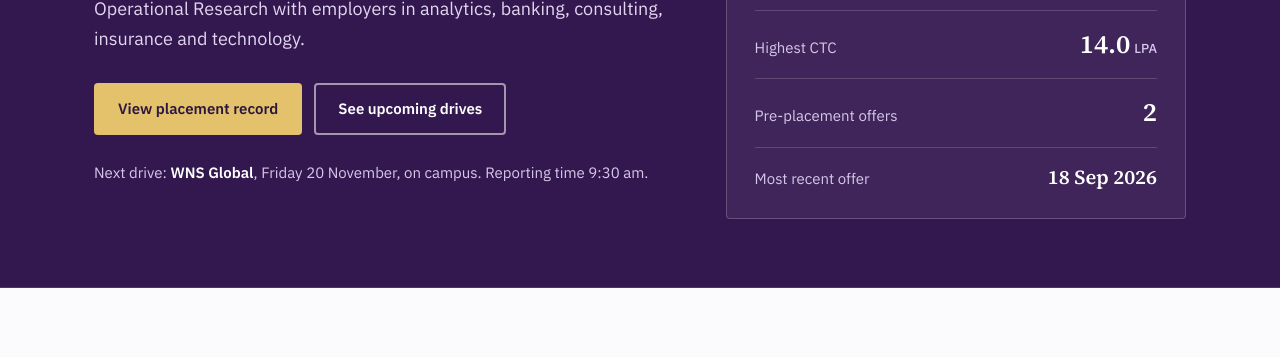
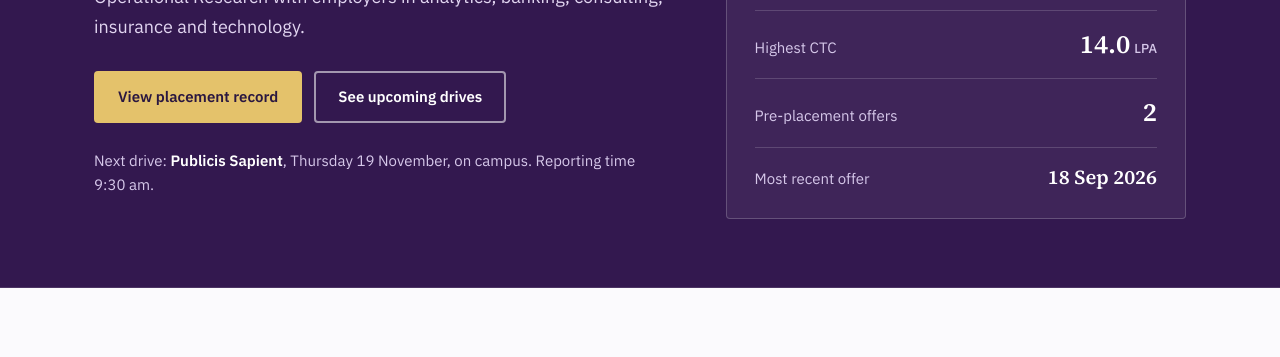
Before and after one commit to heman2007/pcelldepartmentofOR, a plain HTML site: page index.html in a window 1280 px wide. Shown: the part 441-798 px from the top of the page. Drawn offline with Linux system fonts and the light colour scheme.

Commit message:
Update index.html

```diff
--- a/index.html
+++ b/index.html
@@ -517,7 +517,7 @@ const SCHEDULE = [
   { date: "2026-11-12", company: "NielsenIQ", role: "Analyst, Data Science", ctc: 8.5 },
   { date: "2026-11-13", company: "Accenture Strategy", role: "Analytics Consultant", ctc: 9.0 },
   { date: "2026-11-17", company: "ZS Associates", role: "Decision Analytics Associate", ctc: 11.0 },
-  { date: "2026-11-18", company: "Publicis Sapient", role: "Data Science Consultant", ctc: 10.0 },
+  { date: "2026-11-19", company: "Publicis Sapient", role: "Data Science Consultant", ctc: 10.0 },
   { date: "2026-11-20", company: "WNS Global", role: "Analyst, Analytics", ctc: 7.5 },
   { date: "2026-11-23", company: "Deloitte", role: "Analyst, Risk Advisory", ctc: 9.0 },
   { date: "2026-11-25", company: "Nomura", role: "Analyst, Quant Research", ctc: 12.5 },
```
